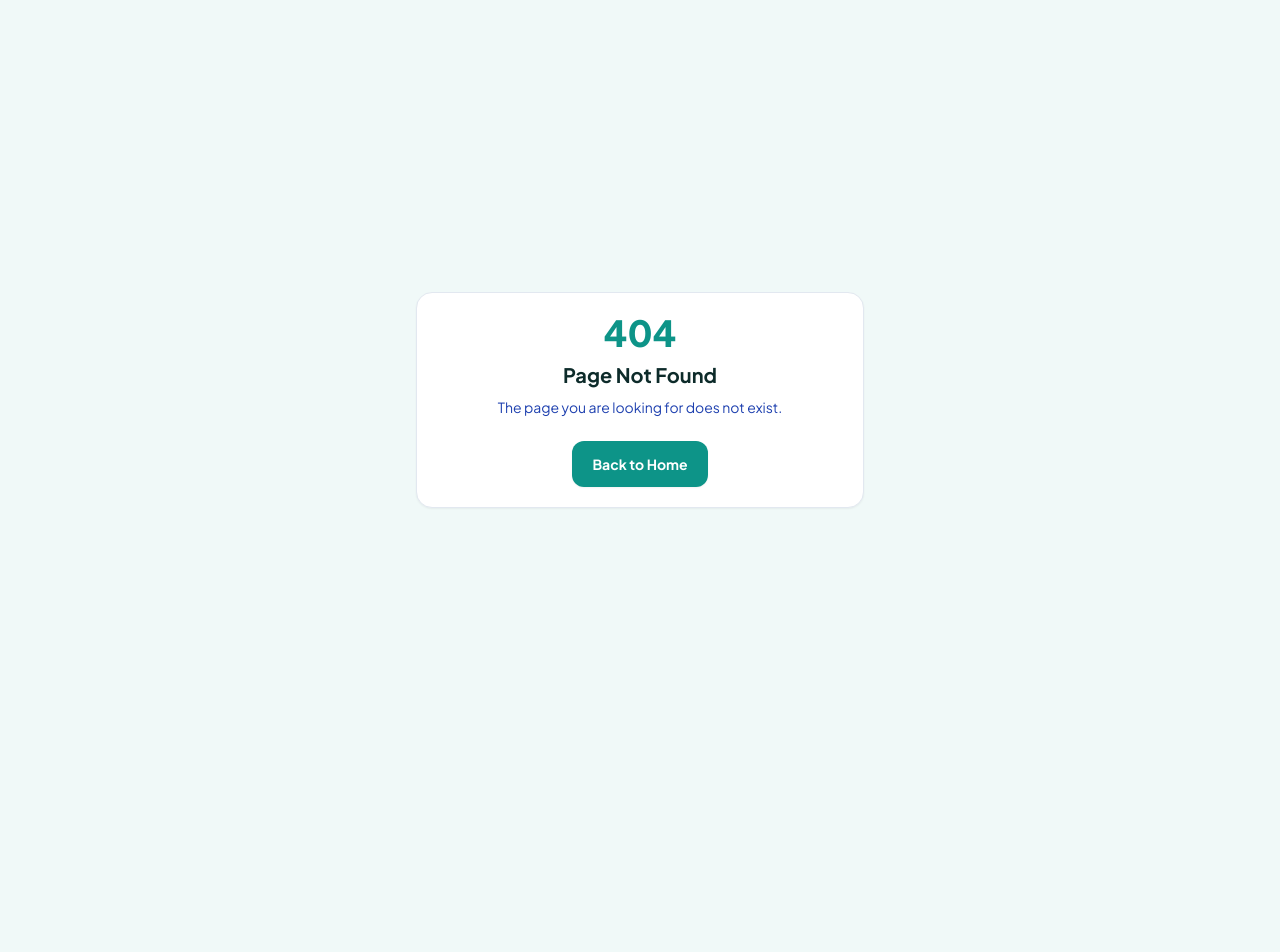
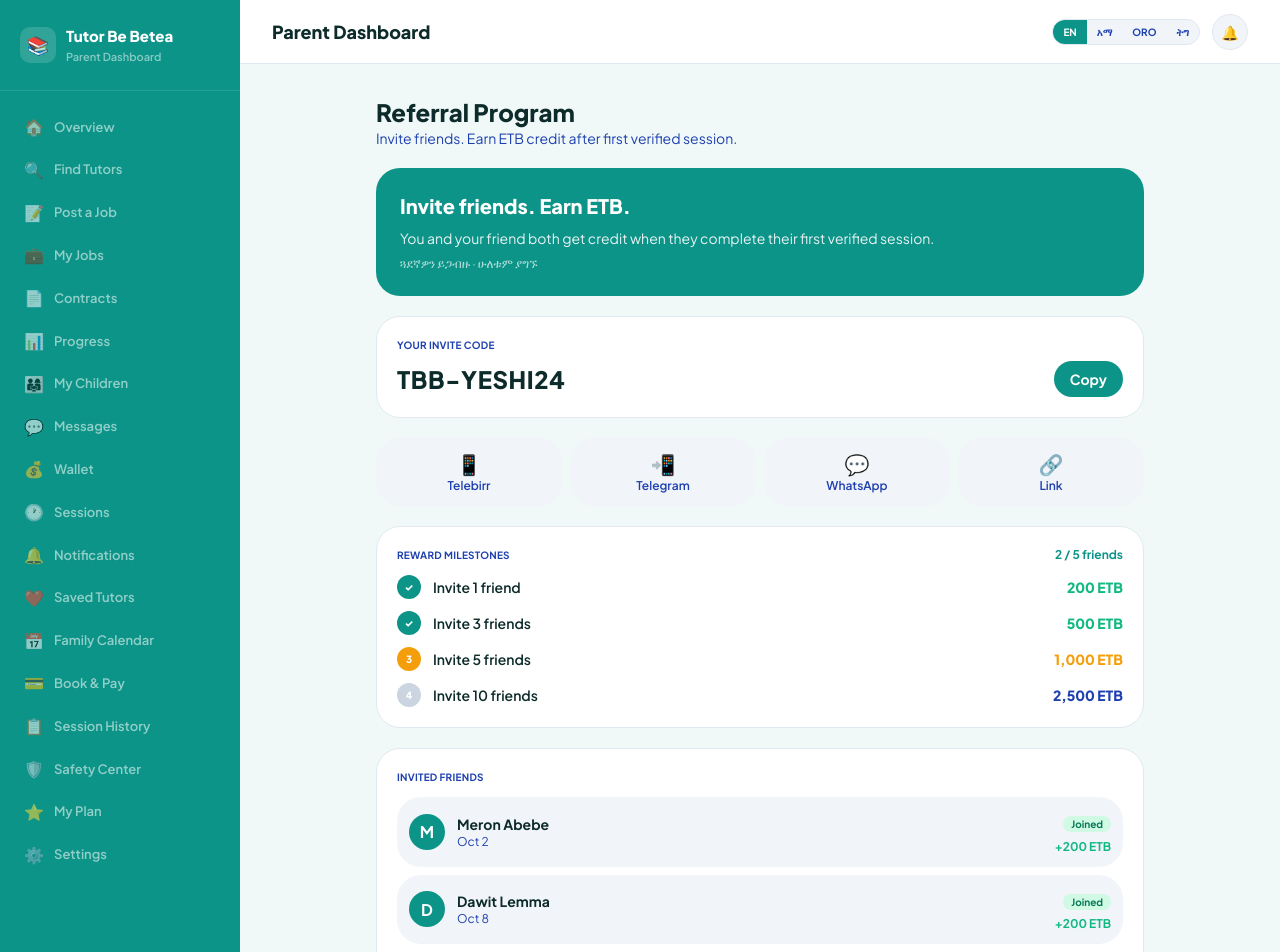
Before and after one commit to Zeordi/tutor-be-betea, a Next.js app in the folder apps/web/: page /parent/referral in a window 1280 px wide. Before the commit this address had no page. Shown: the top 952 px of the page. Before the commit the page ends 800 px from the top, so only its background shows below. Built offline with nearby package versions, Linux system fonts and the light colour scheme; sample sign-in values are in the browser's storage.

Commit message:
Create referral/page.tsx

```diff
--- /dev/null
+++ b/apps/web/app/parent/referral/page.tsx
@@ -0,0 +1,118 @@
+"use client";
+
+const CODE = "TBB-YESHI24";
+const MILESTONES = [
+  { label: "Invite 1 friend", reward: "200 ETB", done: true, current: false },
+  { label: "Invite 3 friends", reward: "500 ETB", done: true, current: false },
+  { label: "Invite 5 friends", reward: "1,000 ETB", done: false, current: true },
+  { label: "Invite 10 friends", reward: "2,500 ETB", done: false, current: false },
+];
+const INVITED = [
+  { name: "Meron Abebe", date: "Oct 2", status: "Joined", earned: "+200 ETB" },
+  { name: "Dawit Lemma", date: "Oct 8", status: "Joined", earned: "+200 ETB" },
+  { name: "Sara Kebede", date: "Oct 11", status: "Pending", earned: "—" },
+];
+
+export default function ParentReferralPage() {
+  return (
+    <div className="mx-auto max-w-3xl space-y-5">
+      <div>
+        <h1 className="text-2xl font-extrabold text-[var(--foreground)]">Referral Program</h1>
+        <p className="text-sm text-[var(--secondary)]">Invite friends. Earn ETB credit after first verified session.</p>
+      </div>
+
+      <div className="rounded-2xl bg-[var(--primary)] p-6 text-white">
+        <p className="text-xl font-extrabold">Invite friends. Earn ETB.</p>
+        <p className="mt-2 text-sm text-white/90">
+          You and your friend both get credit when they complete their first verified session.
+        </p>
+        <p className="mt-2 text-xs text-white/70">ጓደኛዎን ይጋብዙ · ሁለቱም ያግኙ</p>
+      </div>
+
+      <div className="rounded-2xl border border-[var(--border)] bg-[var(--card)] p-5">
+        <p className="mb-2 text-[10px] font-bold tracking-wide text-[var(--secondary)]">YOUR INVITE CODE</p>
+        <div className="flex items-center justify-between gap-3">
+          <p className="text-2xl font-extrabold tracking-wide text-[var(--foreground)]">{CODE}</p>
+          <button
+            type="button"
+            onClick={() => navigator.clipboard?.writeText(CODE)}
+            className="rounded-xl bg-[var(--primary)] px-4 py-2 text-sm font-bold text-white"
+          >
+            Copy
+          </button>
+        </div>
+      </div>
+
+      <div className="grid grid-cols-4 gap-2">
+        {[
+          ["📱", "Telebirr"],
+          ["📲", "Telegram"],
+          ["💬", "WhatsApp"],
+          ["🔗", "Link"],
+        ].map(([icon, label]) => (
+          <button
+            key={label}
+            type="button"
+            className="rounded-xl bg-[var(--muted)] py-3 text-center text-xs font-semibold text-[var(--secondary)]"
+          >
+            <span className="block text-xl">{icon}</span>
+            {label}
+          </button>
+        ))}
+      </div>
+
+      <div className="rounded-2xl border border-[var(--border)] bg-[var(--card)] p-5">
+        <div className="mb-3 flex justify-between">
+          <p className="text-[10px] font-bold tracking-wide text-[var(--secondary)]">REWARD MILESTONES</p>
+          <p className="text-xs font-bold text-[var(--primary)]">2 / 5 friends</p>
+        </div>
+        <div className="space-y-3">
+          {MILESTONES.map((m, i) => (
+            <div key={m.label} className="flex items-center gap-3">
+              <div
+                className={`flex h-6 w-6 items-center justify-center rounded-full text-[10px] font-extrabold text-white ${
+                  m.done ? "bg-[var(--primary)]" : m.current ? "bg-amber-500" : "bg-slate-300 dark:bg-slate-600"
+                }`}
+              >
+                {m.done ? "✓" : i + 1}
+              </div>
+              <p className="flex-1 text-sm font-semibold text-[var(--foreground)]">{m.label}</p>
+              <p className={`text-sm font-extrabold ${m.done ? "text-emerald-500" : m.current ? "text-amber-500" : "text-[var(--secondary)]"}`}>
+                {m.reward}
+              </p>
+            </div>
+          ))}
+        </div>
+      </div>
+
+      <div className="rounded-2xl border border-[var(--border)] bg-[var(--card)] p-5">
+        <p className="mb-3 text-[10px] font-bold tracking-wide text-[var(--secondary)]">INVITED FRIENDS</p>
+        <div className="space-y-2">
+          {INVITED.map((f) => (
+            <div key={f.name} className="flex items-center gap-3 rounded-xl bg-[var(--muted)] p-3">
+              <div className="flex h-9 w-9 items-center justify-center rounded-full bg-[var(--primary)] font-bold text-white">
+                {f.name[0]}
+              </div>
+              <div className="flex-1">
+                <p className="text-sm font-bold text-[var(--foreground)]">{f.name}</p>
+                <p className="text-xs text-[var(--secondary)]">{f.date}</p>
+              </div>
+              <div className="text-right">
+                <span
+                  className={`rounded-full px-2 py-0.5 text-[10px] font-bold ${
+                    f.status === "Joined"
+                      ? "bg-emerald-100 text-emerald-700 dark:bg-emerald-900/40 dark:text-emerald-300"
+                      : "bg-amber-100 text-amber-700 dark:bg-amber-900/40 dark:text-amber-300"
+                  }`}
+                >
+                  {f.status}
+                </span>
+                <p className="mt-1 text-xs font-bold text-emerald-500">{f.earned}</p>
+              </div>
+            </div>
+          ))}
+        </div>
+      </div>
+    </div>
+  );
+}
```
